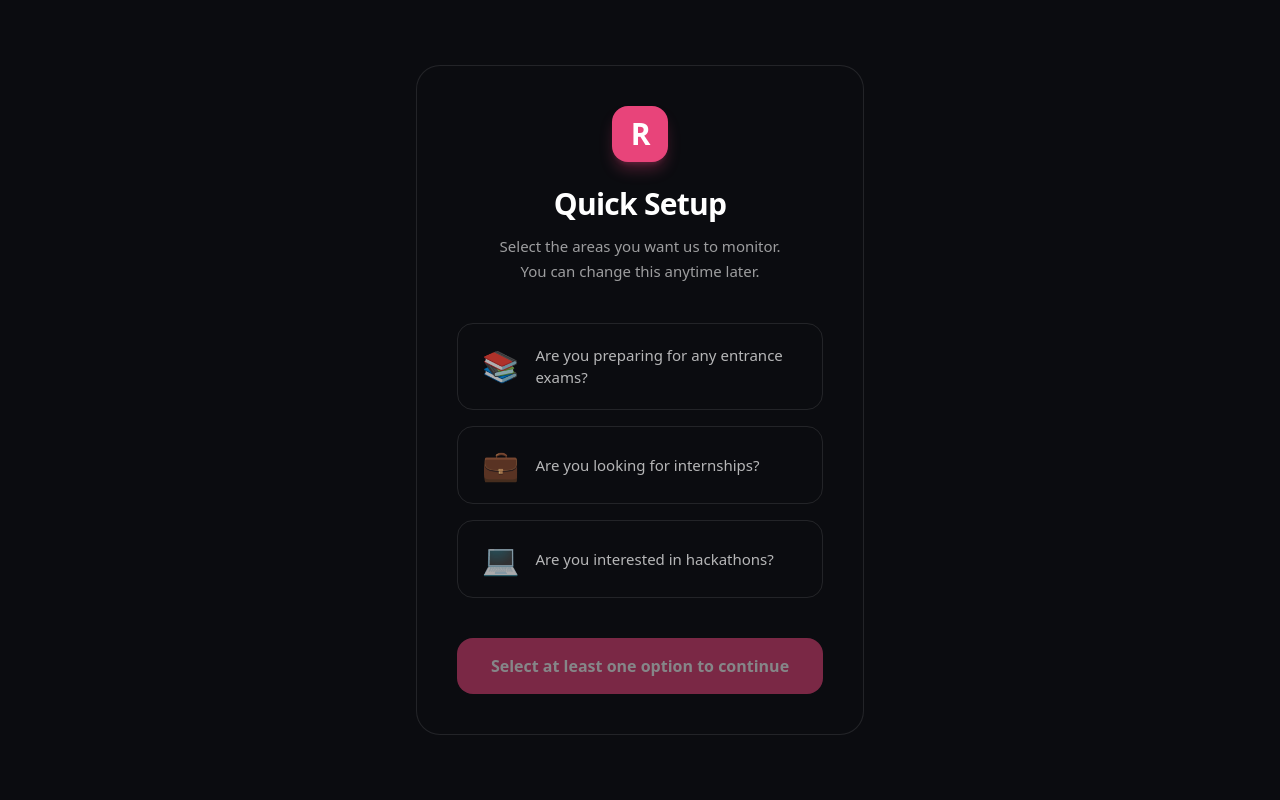
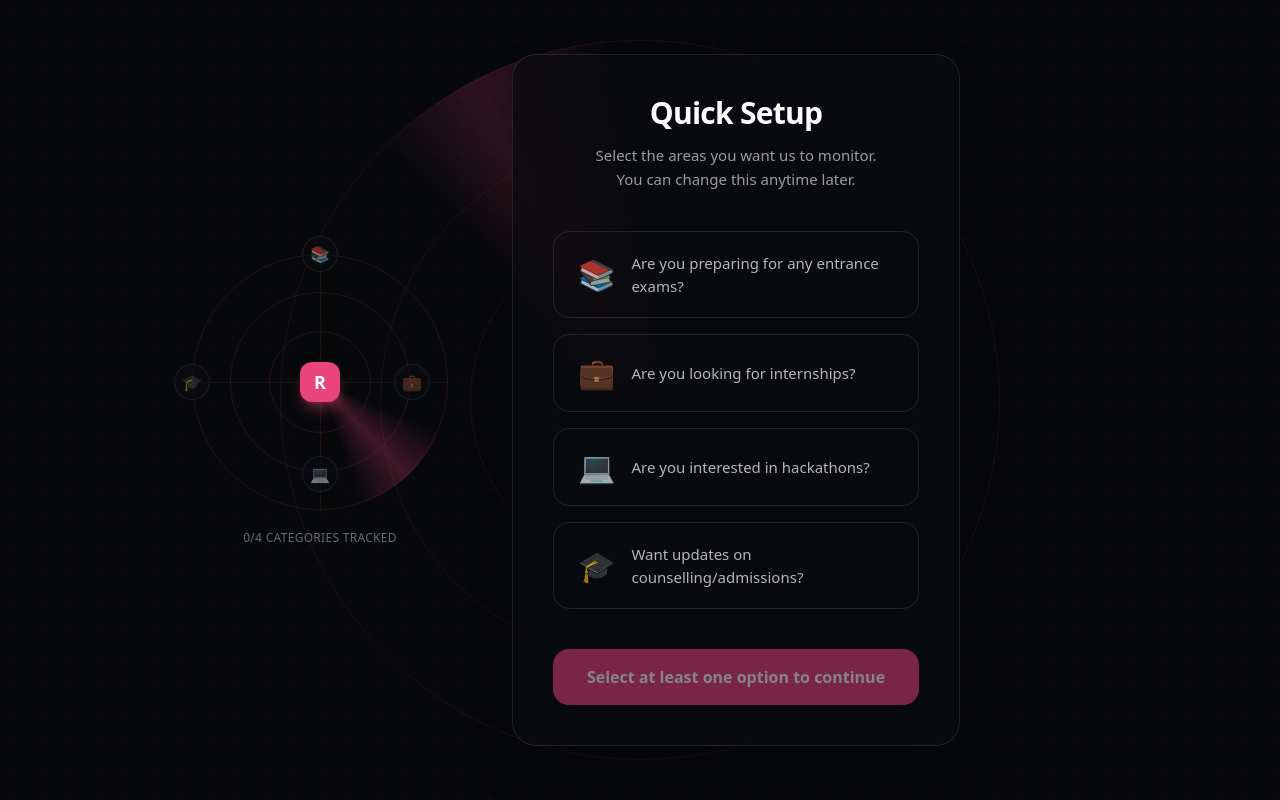
Before and after one commit to Vikas-Agarwal16/raydar, a Next.js app: page /onboarding in a window 1280 px wide. Built offline with nearby package versions, Linux system fonts and the light colour scheme; no server answers; the database is empty; sample sign-in values are in the browser's storage; a web font is replaced by a local one.

Commit message:
feat: radar scope visual for onboarding + manage categories

```diff
--- a/app/onboarding/page.js
+++ b/app/onboarding/page.js
@@ -3,6 +3,7 @@ import { redirect } from "next/navigation";
 import dbConnect from "@/lib/mongodb";
 import User from "@/models/User";
 import OnboardingForm from "@/components/OnboardingForm";
+import RadarBackground from "@/components/RadarBackground";
 
 export default async function OnboardingPage() {
   const session = await auth();
@@ -19,7 +20,8 @@ export default async function OnboardingPage() {
   }
 
   return (
-    <main className="min-h-screen bg-[#0B0C10] flex items-center justify-center px-4">
+    <main className="relative min-h-screen bg-[#06080A] flex items-center justify-center px-4 py-12">
+      <RadarBackground />
       <OnboardingForm />
     </main>
   );
--- a/components/ManageCategoriesForm.js
+++ b/components/ManageCategoriesForm.js
@@ -2,11 +2,13 @@
 
 import { useState } from "react";
 import { useRouter } from "next/navigation";
+import RadarScope from "./RadarScope";
 
 const QUESTIONS = [
   { key: "exams", label: "Entrance exams", icon: "📚" },
   { key: "internships", label: "Internships", icon: "💼" },
   { key: "hackathons", label: "Hackathons", icon: "💻" },
+  { key: "counselling", label: "Counselling updates", icon: "🎓" },
 ];
 
 export default function ManageCategoriesForm({ initialAnswers }) {
@@ -51,15 +53,14 @@ export default function ManageCategoriesForm({ initialAnswers }) {
   };
 
   return (
-    <div className="w-full max-w-md bg-[#0B0C10] border border-white/10 rounded-3xl p-10">
+    <div className="relative z-10 w-full max-w-4xl flex flex-col lg:flex-row items-center gap-10 lg:gap-16">
+      <RadarScope questions={QUESTIONS} answers={answers} />
+
+      <div className="w-full max-w-md bg-[#0B0C10]/80 backdrop-blur-xl border border-white/10 rounded-3xl p-10 shadow-2xl shadow-black/40">
         <div className="text-center mb-10">
-        <div className="w-14 h-14 mx-auto mb-6 rounded-2xl bg-[#E8447A] flex items-center justify-center shadow-lg shadow-[#E8447A]/30">
-          <span className="text-3xl font-bold text-white tracking-tighter">R</span>
-        </div>
           <h1 className="text-3xl font-semibold text-white tracking-tight">Manage Categories</h1>
           <p className="text-white/60 mt-3 text-[15px] leading-relaxed">
-          Toggle what Raydar watches for you.<br />
-          Counselling sites are always included.
+            Toggle what Raydar watches for you.
           </p>
         </div>
 
@@ -98,5 +99,6 @@ export default function ManageCategoriesForm({ initialAnswers }) {
           </button>
         </div>
       </div>
+    </div>
   );
 }
--- a/components/OnboardingForm.js
+++ b/components/OnboardingForm.js
@@ -2,11 +2,13 @@
 
 import { useState } from "react";
 import { useRouter } from "next/navigation";
+import RadarScope from "./RadarScope";
 
 const QUESTIONS = [
   { key: "exams", label: "Are you preparing for any entrance exams?", icon: "📚" },
   { key: "internships", label: "Are you looking for internships?", icon: "💼" },
   { key: "hackathons", label: "Are you interested in hackathons?", icon: "💻" },
+  { key: "counselling", label: "Want updates on counselling/admissions?", icon: "🎓" },
 ];
 
 export default function OnboardingForm() {
@@ -15,6 +17,7 @@ export default function OnboardingForm() {
     exams: false,
     internships: false,
     hackathons: false,
+    counselling: false,
   });
   const [loading, setLoading] = useState(false);
   const [error, setError] = useState("");
@@ -55,13 +58,11 @@ export default function OnboardingForm() {
   };
 
   return (
-    <div className="w-full max-w-md bg-[#0B0C10] border border-white/10 rounded-3xl p-10">
+    <div className="relative z-10 w-full max-w-4xl flex flex-col lg:flex-row items-center gap-10 lg:gap-16">
+      <RadarScope questions={QUESTIONS} answers={answers} />
+
+      <div className="w-full max-w-md bg-[#0B0C10]/80 backdrop-blur-xl border border-white/10 rounded-3xl p-10 shadow-2xl shadow-black/40">
         <div className="text-center mb-10">
-        {/* Brand Consistent Icon */}
-        <div className="w-14 h-14 mx-auto mb-6 rounded-2xl bg-[#E8447A] flex items-center justify-center shadow-lg shadow-[#E8447A]/30">
-          <span className="text-3xl font-bold text-white tracking-tighter">R</span>
-        </div>
-
           <h1 className="text-3xl font-semibold text-white tracking-tight">Quick Setup</h1>
           <p className="text-white/60 mt-3 text-[15px] leading-relaxed">
             Select the areas you want us to monitor.<br />
@@ -103,5 +104,6 @@ export default function OnboardingForm() {
           }
         </button>
       </div>
+    </div>
   );
 }
--- /dev/null
+++ b/components/RadarBackground.jsx
@@ -0,0 +1,46 @@
+"use client";
+
+export default function RadarBackground() {
+  return (
+    <div className="absolute inset-0 overflow-hidden pointer-events-none">
+      {/* dot grid */}
+      <div
+        className="absolute inset-0 opacity-[0.07]"
+        style={{
+          backgroundImage: "radial-gradient(circle, #E8447A 1px, transparent 1px)",
+          backgroundSize: "28px 28px",
+        }}
+      />
+
+      {/* concentric radar rings */}
+      <div className="absolute left-1/2 top-1/2 -translate-x-1/2 -translate-y-1/2">
+        {[180, 340, 520, 720].map((size) => (
+          <div
+            key={size}
+            className="absolute left-1/2 top-1/2 -translate-x-1/2 -translate-y-1/2 rounded-full border border-[#E8447A]/10"
+            style={{ width: size, height: size }}
+          />
+        ))}
+      </div>
+
+      {/* rotating sweep */}
+      <div
+        className="absolute left-1/2 top-1/2 w-[720px] h-[720px] radar-sweep"
+        style={{
+          background: "conic-gradient(from 0deg, transparent 0deg, rgba(232,68,122,0.18) 18deg, transparent 40deg)",
+          borderRadius: "50%",
+        }}
+      />
+
+      <style jsx>{`
+        .radar-sweep {
+          animation: radar-spin 6s linear infinite;
+        }
+        @keyframes radar-spin {
+          from { transform: translate(-50%, -50%) rotate(0deg); }
+          to { transform: translate(-50%, -50%) rotate(360deg); }
+        }
+      `}</style>
+    </div>
+  );
+}
--- /dev/null
+++ b/components/RadarScope.jsx
@@ -0,0 +1,83 @@
+"use client";
+
+const POSITIONS = {
+  exams: "top-0 left-1/2 -translate-x-1/2",
+  internships: "top-1/2 right-0 -translate-y-1/2",
+  hackathons: "bottom-0 left-1/2 -translate-x-1/2",
+  counselling: "top-1/2 left-0 -translate-y-1/2",
+};
+
+export default function RadarScope({ questions, answers }) {
+  const activeCount = Object.values(answers).filter(Boolean).length;
+
+  return (
+    <div className="flex flex-col items-center shrink-0">
+      <div className="relative w-56 h-56 lg:w-64 lg:h-64">
+        {[100, 70, 40].map((pct) => (
+          <div
+            key={pct}
+            className="absolute rounded-full border border-[#E8447A]/15"
+            style={{
+              width: `${pct}%`,
+              height: `${pct}%`,
+              top: `${(100 - pct) / 2}%`,
+              left: `${(100 - pct) / 2}%`,
+            }}
+          />
+        ))}
+
+        <div className="absolute left-1/2 top-0 bottom-0 w-px bg-[#E8447A]/10" />
+        <div className="absolute top-1/2 left-0 right-0 h-px bg-[#E8447A]/10" />
+
+        <div
+          className="absolute inset-0 rounded-full overflow-hidden scope-sweep"
+          style={{
+            background:
+              "conic-gradient(from 0deg, transparent 0deg, rgba(232,68,122,0.25) 25deg, transparent 50deg)",
+          }}
+        />
+
+        <div className="absolute left-1/2 top-1/2 -translate-x-1/2 -translate-y-1/2 w-10 h-10 rounded-xl bg-[#E8447A] flex items-center justify-center shadow-lg shadow-[#E8447A]/40 z-10">
+          <span className="text-lg font-bold text-white">R</span>
+        </div>
+
+        {questions.map((q) => {
+          const active = !!answers[q.key];
+          return (
+            <div
+              key={q.key}
+              className={`absolute -translate-x-1/2 -translate-y-1/2 z-10 ${POSITIONS[q.key] || ""}`}
+            >
+              <span
+                className={`relative flex items-center justify-center w-9 h-9 rounded-full border text-base transition-all duration-300 ${
+                  active
+                    ? "border-[#E8447A] bg-[#E8447A]/20 scale-110"
+                    : "border-white/15 bg-[#0B0C10] opacity-50"
+                }`}
+              >
+                {active && (
+                  <span className="absolute inset-0 rounded-full bg-[#E8447A]/40 animate-ping" />
+                )}
+                <span className="relative">{q.icon}</span>
+              </span>
+            </div>
+          );
+        })}
+      </div>
+
+      <p className="mt-5 text-white/40 text-xs tracking-wide uppercase">
+        {activeCount}/{questions.length} categories tracked
+      </p>
+
+      <style jsx>{`
+        .scope-sweep {
+          animation: scope-spin 4s linear infinite;
+        }
+        @keyframes scope-spin {
+          from { transform: rotate(0deg); }
+          to { transform: rotate(360deg); }
+        }
+      `}</style>
+    </div>
+  );
+}
```
Lines whose indentation alone changed are shown as unchanged.
